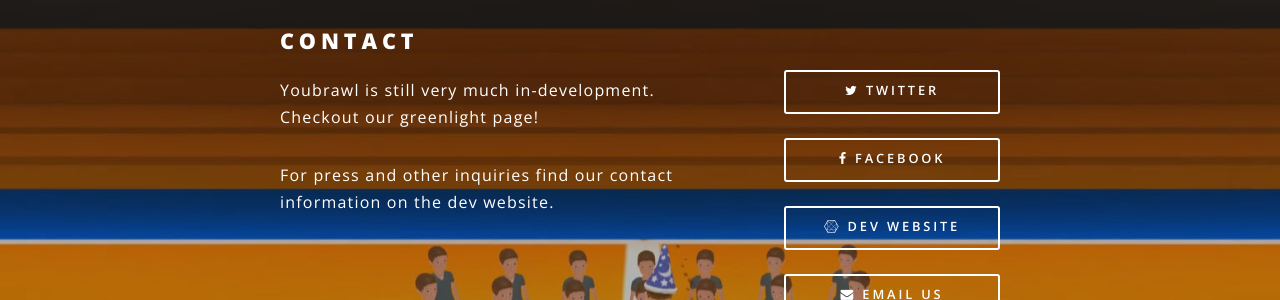
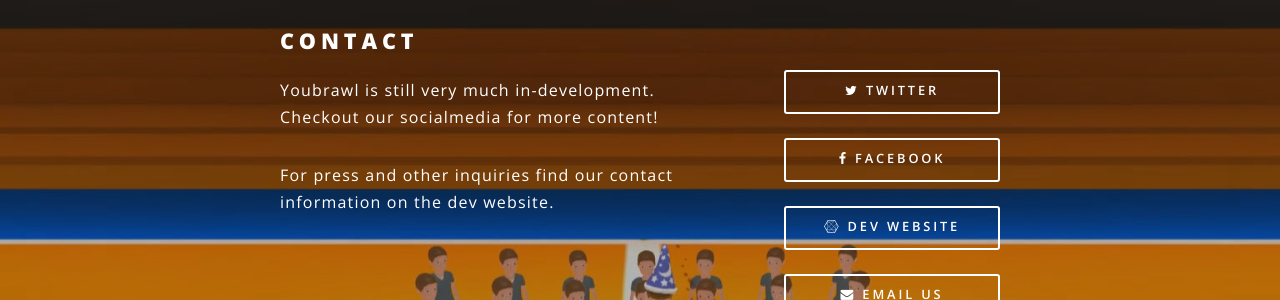
Before and after one commit to bliblopp/youbrawl.github.io, a Jekyll site: the page built from index.html, in a window 1280 px wide and 900 px high, scrolled down 767 px. Shown: the part 207-507 px from the top of the window. Built offline with Jekyll 4.4.1, drawn with Linux system fonts in a browser that asks for light colours.

Commit message:
small fixes

```diff
--- a/index.html
+++ b/index.html
@@ -11,7 +11,7 @@
 
 							<ul class="actions">
 								<li>
-									<span class="button fit"><a target="_blank" href="https://goo.gl/forms/uPJDgJa2bFuglx1T2" onclick="trackOutboundLink('https://goo.gl/forms/uPJDgJa2bFuglx1T2'); return false;" class="icon fa-play-circle-o">Beta & News Sign up</a></span>
+									<span class="button fit"><a target="_blank" href="https://goo.gl/forms/uPJDgJa2bFuglx1T2" onclick="trackOutboundLink('https://goo.gl/forms/uPJDgJa2bFuglx1T2'); return false;" class="icon fa-play-circle-o"> Beta & News Sign up</a></span>
 								</li>
 							</ul>
 						</div>
@@ -23,7 +23,7 @@
 						<div class="inner">
 							<header>
 								<h2>Contact</h2>
-								<p>Youbrawl is still very much in-development. Checkout our greenlight page!</p>
+								<p>Youbrawl is still very much in-development. Checkout our socialmedia for more content!</p>
 								<p>For press and other inquiries find our contact information on the dev website.</p>
 							</header>
 							<ul class="actions vertical">
```
